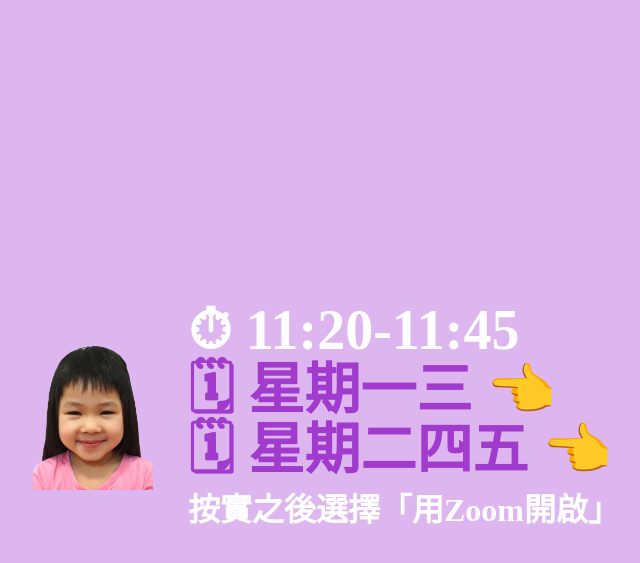
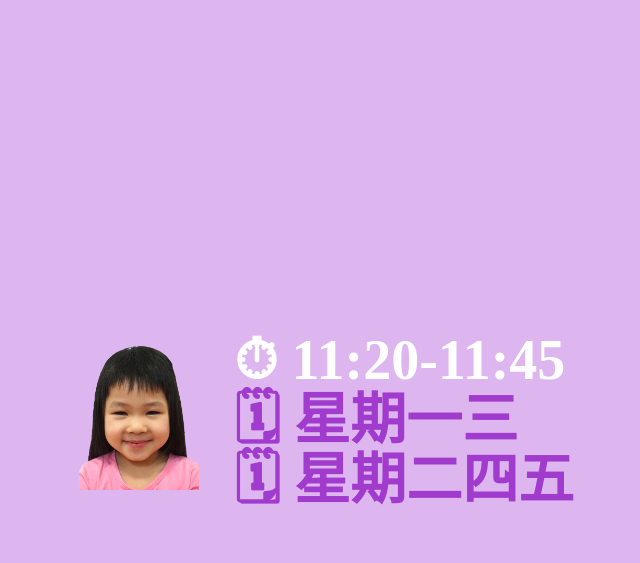
Before and after one commit to przeroone/przeroone.github.io, a Jekyll site: the page sch.html, which Jekyll copies as it is, in a window 1280 px wide. Shown: the top 563 px of the page, without its empty margins (306-946 px from the left). Built offline with Jekyll 4.4.1, drawn with Linux system fonts in a browser that asks for light colours; part of the change alters nothing that is shown.

Commit message:
Add files via upload

```diff
--- a/sch.html
+++ b/sch.html
@@ -2,6 +2,7 @@
 <html>
 	<head>
 		<meta charset="utf-8">
+        <meta http-equiv="refresh" content="76400">
 		<title>紫穎 ZOOM 堂</title>
         <style>
             html, body {
@@ -39,24 +40,52 @@
             }
         </style>
 	</head>
-	<body>
+	<body onload="bear()">
         <div class="flex-container">
             <img src="a.png" width="120px" style="margin-right:20px;margin-top:-70px"/>
             <div class="row">
                 <div class="flex-item">&#9201; 11:20-11:45</div>
                 <div class="flex-item">
-                    <a target="_blank" href="https://us04web.zoom.us/j/7359301188?pwd=27613431">&#x1F5D3; 星期一三 &#x1F448;</a>
+                    <a target="_blank" href="https://us04web.zoom.us/j/7359301188?pwd=27613431">&#x1F5D3; 星期一三 <div id="aPointer">&#x1F448;</div></a>
                 </div>
                 <div class="flex-item">
-                    <a target="_blank" href="https://us04web.zoom.us/j/4089820139?pwd=27613431">&#x1F5D3; 星期二四五 &#x1F448;</a>
+                    <a target="_blank" href="https://us04web.zoom.us/j/4089820139?pwd=27613431">&#x1F5D3; 星期二四五 <div id="bPointer">&#x1F448;</div></a>
                 </div>
-                <div class="flex-item" style="color:white;font-size:2em">
-		    按實之後選擇「用Zoom開啟」
-                </div>
+                <div class="flex-item" style="color:white;font-size:2em" id="clickRemark">按實之後選擇「用Zoom開啟」</div>
                 <div class="flex-item">
                     &nbsp;
                 </div>
             </div>
         </div>
 	</body>
+    <script>
+        function bear() {
+            todayPointer();
+            userAgent();
+        }
+        function userAgent() {
+            const re = /iPad/;
+            var ua = navigator.userAgent;
+            const clickRemark = document.getElementById('clickRemark');
+            clickRemark.style.display = (re.test(ua) ? 'inline' : 'none');
+        }
+        function todayPointer() {
+            const today = new Date();
+            const wd = today.getDay();
+            const a_pointer = document.getElementById('aPointer');
+            const b_pointer = document.getElementById('bPointer');
+            a_pointer.style.display = 'none';
+            b_pointer.style.display = 'none';
+            switch (wd) {
+                case 1:
+                case 3:
+                    a_pointer.style.display = 'inline';
+                    break;
+                case 2:
+                case 4:
+                case 5:
+                    b_pointer.style.display = 'inline';
+            }
+        }
+    </script>
 </html>
```
